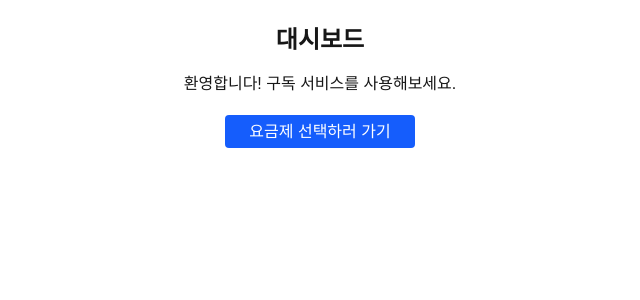
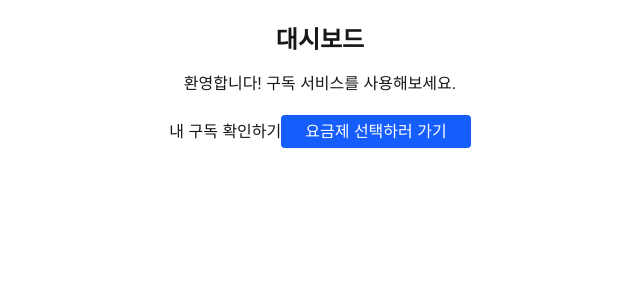
Before and after one commit to Defor721/subtrack_front, a Next.js app: page /dashboard in a window 1280 px wide. Shown: the top 300 px of the page, without its empty margins (320-960 px from the left). Built offline with nearby package versions, Linux system fonts and the light colour scheme.

Commit message:
[Feat] 내 구독 취소 추가

```diff
--- a/src/app/dashboard/page.tsx
+++ b/src/app/dashboard/page.tsx
@@ -6,7 +6,7 @@ export default function DashboardPage() {
     <main className="p-6 text-center">
       <h1 className="text-2xl font-bold mb-4">대시보드</h1>
       <p className="mb-6">환영합니다! 구독 서비스를 사용해보세요.</p>
-
+      <a href="/subscriptions">내 구독 확인하기</a>
       <a
         href="/plans"
         className="bg-blue-600 text-white px-6 py-2 rounded hover:bg-blue-700"
```
